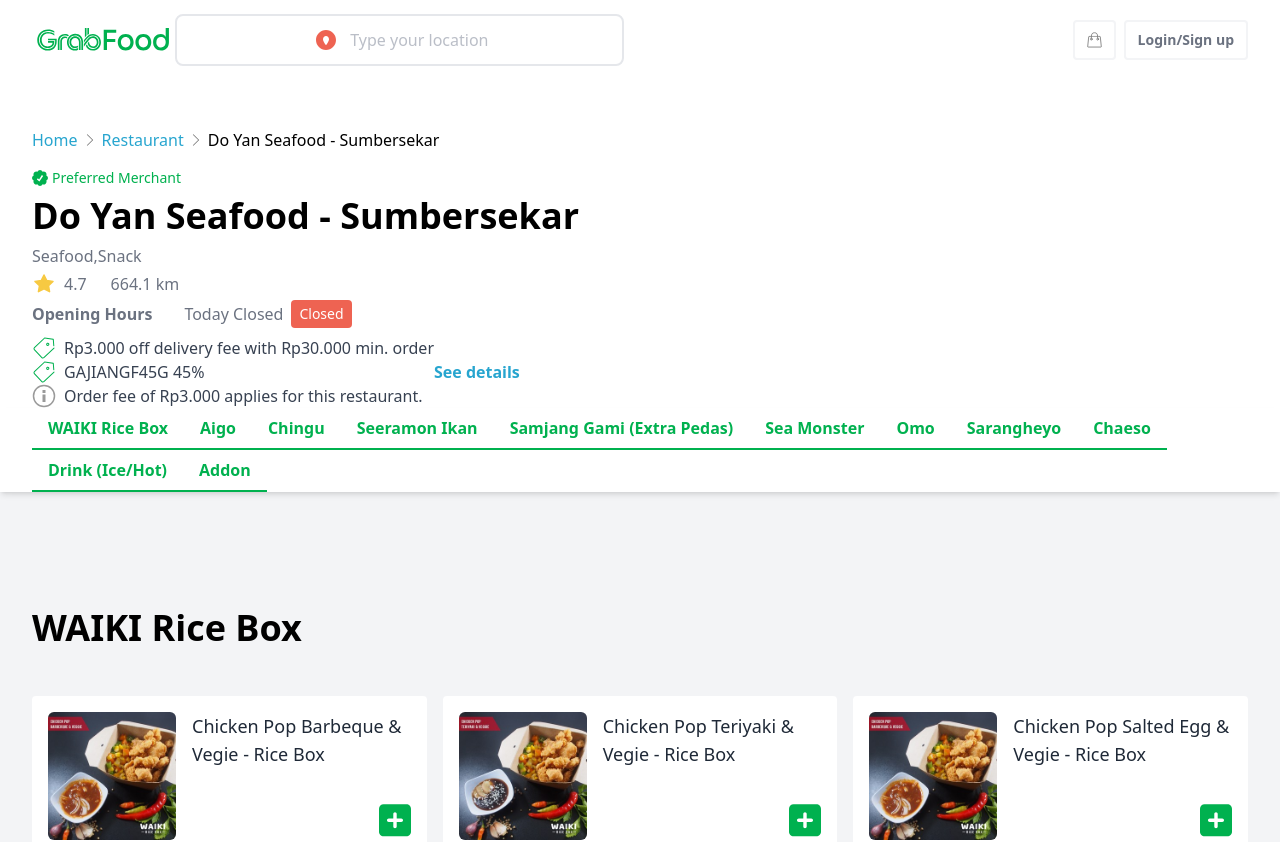
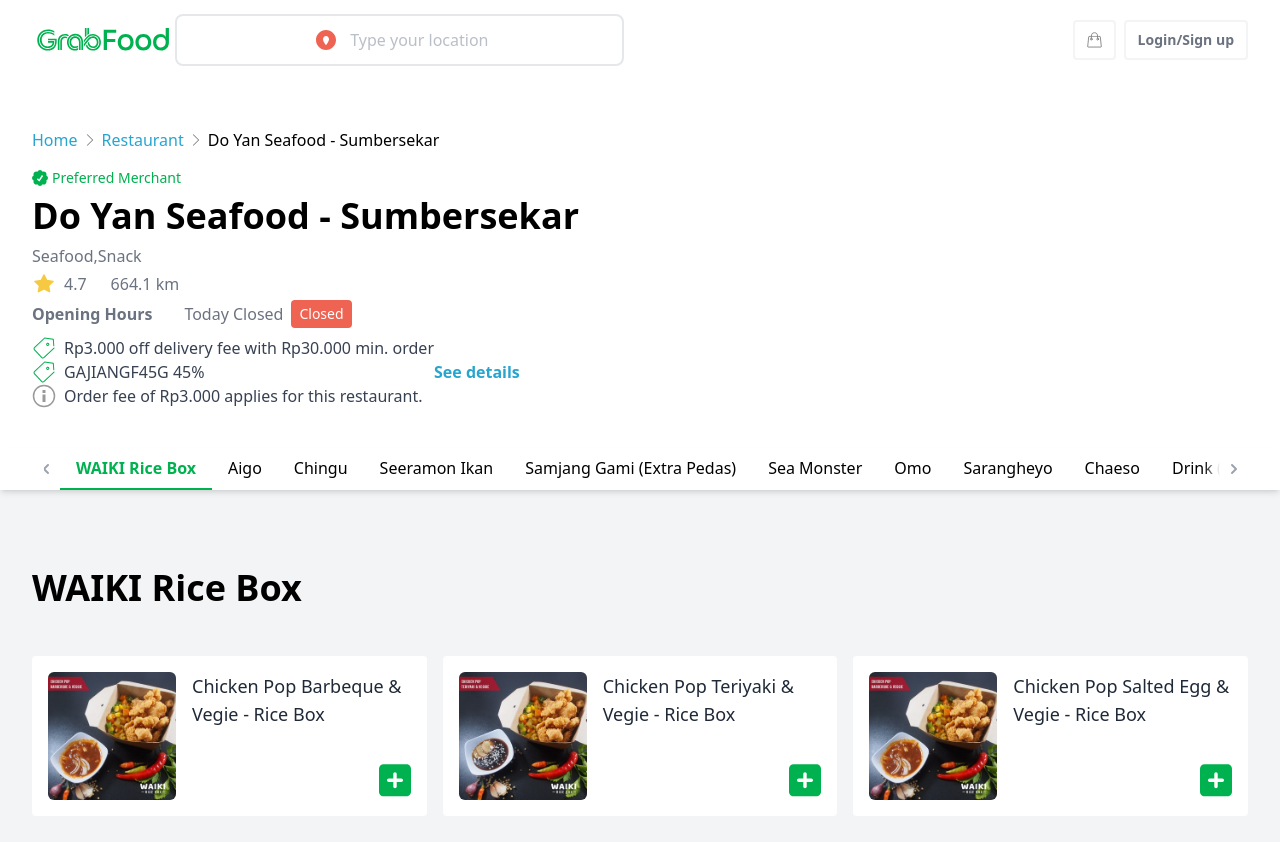
Before and after one commit to depran7/grabfood-clone, a Vue app: page / in a window 1280 px wide. Shown: the top 842 px of the page. Built offline with nearby package versions, Linux system fonts and the light colour scheme.

Commit message:
fix tabs and position

```diff
--- a/src/components/parts/FooterDark.vue
+++ b/src/components/parts/FooterDark.vue
@@ -16,7 +16,7 @@
 ]);
 </script>
 <template>
-  <footer class="relative mt-20 pt-2 pb-12 lg:pb-4 w-full bg-tuna text-white">
+  <footer class="relative pt-2 pb-12 lg:pb-4 w-full bg-tuna text-white">
     <div class="max-w-7xl mx-auto px-8 pt-6">
       <div class="flex flex-col items-center lg:flex-row lg:justify-between">
         <div class="text-center lg:text-left">
--- a/src/components/parts/MenuContent.vue
+++ b/src/components/parts/MenuContent.vue
@@ -1,24 +1,52 @@
 <script setup lang="ts">
+import { ref } from "vue";
+
 import DetailMerchant from "@/models/DetailMerchant";
 import IconSquarePlus from "@/components/icons/IconSquarePlus.vue";
-defineProps<{
+import { ChevronLeftIcon, ChevronRightIcon } from "@heroicons/vue/solid";
+const props = defineProps<{
   detailMerchant: DetailMerchant;
 }>();
+
+const selectedMenu = ref(props?.detailMerchant?.menus[0]);
 </script>
 <template>
   <!-- tabs -->
-  <div class="sticky lg:pt:0 top-20 bg-white z-10">
+  <div class="sticky mt-10 top-20 bg-white z-10">
     <div class="8 bg-white">
-      <div>
       <div class="block overflow-hidden">
         <div class="absolute top-0 w-full bg-white shadow-md">
           <div class="max-w-7xl mx-auto px-8">
-              <button
+            <div class="flex items-center">
+              <button class="h-full p-1 prev-btn relative">
+                <ChevronLeftIcon
+                  class="w-5 h-5 text-gray-400"
+                  aria-hidden="true"
+                />
+              </button>
+              <div class="overflow-hidden">
+                <div class="whitespace-nowrap">
+                  <template
                     v-for="(category, index) in detailMerchant.menus"
                     :key="index"
-                class="border-b-2 border-primary px-4 py-2 text-primary font-bold inline-block"
+                  >
+                    <button
+                      class="px-4 py-2 inline-block"
+                      :class="{
+                        'border-b-2 border-primary text-primary font-bold':
+                          selectedMenu.name === category.name,
+                      }"
                     >
                       {{ category.name }}
+                    </button>
+                  </template>
+                </div>
+              </div>
+              <button class="h-full p-1 next-btn relative">
+                <ChevronRightIcon
+                  class="w-5 h-5 text-gray-400"
+                  aria-hidden="true"
+                />
               </button>
             </div>
           </div>
@@ -28,7 +56,7 @@
   </div>
 
   <!-- menus -->
-  <div class="relative top-20 lg:bg-gray-100 pt-20 pb-10">
+  <div class="relative top-0 lg:bg-gray-100 pt-20 pb-10">
     <div
       v-for="(category, index) in detailMerchant.menus"
       :key="index"
@@ -77,3 +105,24 @@
     </div>
   </div>
 </template>
+
+<style>
+.prev-btn:before {
+  content: "";
+  position: absolute;
+  width: 16px;
+  height: 100%;
+  top: 0;
+  right: 16px;
+  background: linear-gradient(90deg, hsla(0, 0%, 100%, 0), #fff);
+}
+.next-btn:before {
+  content: "";
+  position: absolute;
+  width: 16px;
+  height: 100%;
+  top: 0;
+  left: -16px;
+  background: linear-gradient(90deg, hsla(0, 0%, 100%, 0), #fff);
+}
+</style>
--- a/src/components/parts/NewFooter.vue
+++ b/src/components/parts/NewFooter.vue
@@ -18,7 +18,7 @@
 </script>
 
 <template>
-  <footer class="pb-10 relative top-20 w-full bg-mystic">
+  <footer class="pb-10 relative top-0 w-full bg-mystic">
     <div class="max-w-7xl mx-auto px-8 pt-6">
       <div class="flex justify-between items-center border-b border-gray-300">
         <Logo class="fill-gray-800 logo"></Logo>
```
Lines whose indentation alone changed are shown as unchanged.
